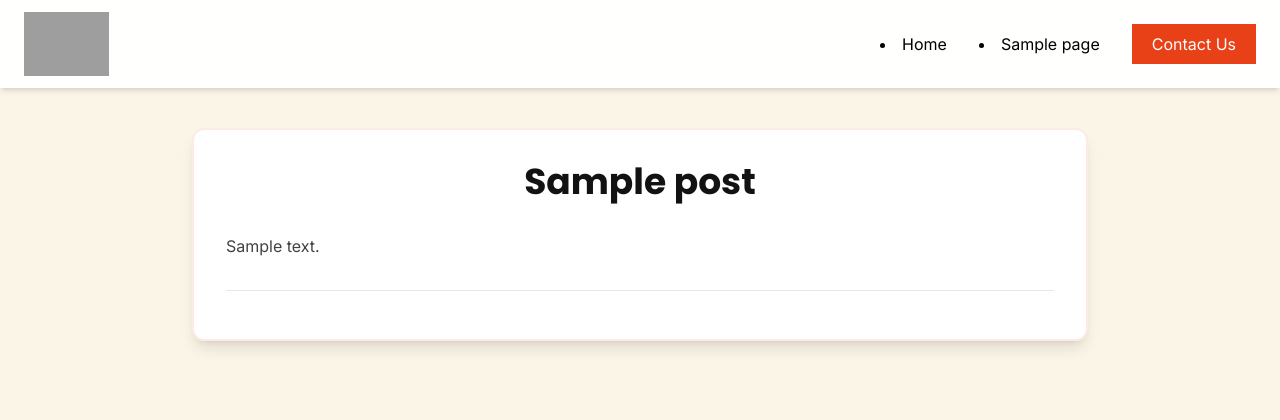
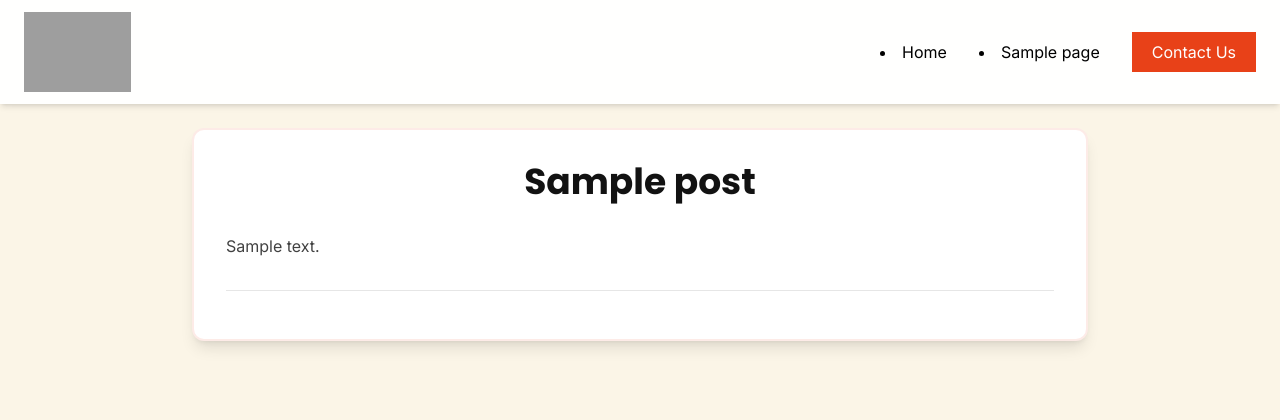
Before and after one commit to BigAtheUnit/rd-main, a WordPress theme: template theme/robindigital/page.php in a window 1280 px wide. Shown: the top 420 px of the page. Run offline with PHP 8.4 and a stand-in for WordPress, Linux system fonts and the light colour scheme; the site name, menu and one post (Sample post) are stand-ins, and other content is empty; style sheets or scripts are compiled from the project's sources; some libraries are stand-ins or nearby versions; grey boxes are pictures that could not be loaded.

Commit message:
Fix: Restore logo size
Reverts the logo size change, addressing the issue of the logo appearing too small.

```diff
--- a/src/components/Navbar.tsx
+++ b/src/components/Navbar.tsx
@@ -57,9 +57,9 @@ const Navbar = () => {
           <img
             src="/lovable-uploads/f3c26032-bae8-4fff-bd85-e3c865fc45a3.png"
             alt="Robin Digital Logo"
-            className="h-12 w-auto md:h-16 md:w-auto"
-            width="150"
-            height="47"
+            className="h-14 w-auto md:h-20 md:w-auto"
+            width="200"
+            height="63"
             fetchPriority="high"
           />
         </Link>
--- a/theme/robindigital/header.php
+++ b/theme/robindigital/header.php
@@ -26,9 +26,9 @@
             if (has_custom_logo()) {
                 $custom_logo_id = get_theme_mod('custom_logo');
                 $logo = wp_get_attachment_image_src($custom_logo_id, 'full');
-                echo '<img src="' . esc_url($logo[0]) . '" alt="' . get_bloginfo('name') . ' Logo" class="h-12 md:h-16 w-auto">';
+                echo '<img src="' . esc_url($logo[0]) . '" alt="' . get_bloginfo('name') . ' Logo" class="h-14 md:h-20 w-auto">';
             } else {
-                echo '<img src="' . get_template_directory_uri() . '/assets/images/logo.png" alt="Robin Digital Logo" class="h-12 md:h-16 w-auto">';
+                echo '<img src="' . get_template_directory_uri() . '/assets/images/logo.png" alt="Robin Digital Logo" class="h-14 md:h-20 w-auto">';
             }
             ?>
         </a>
```
